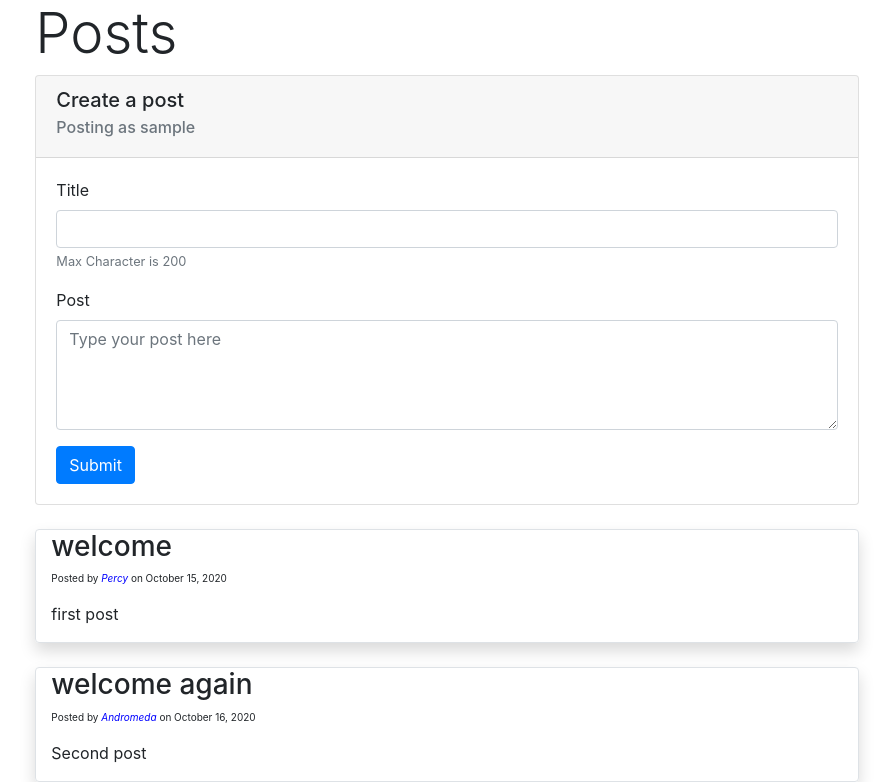
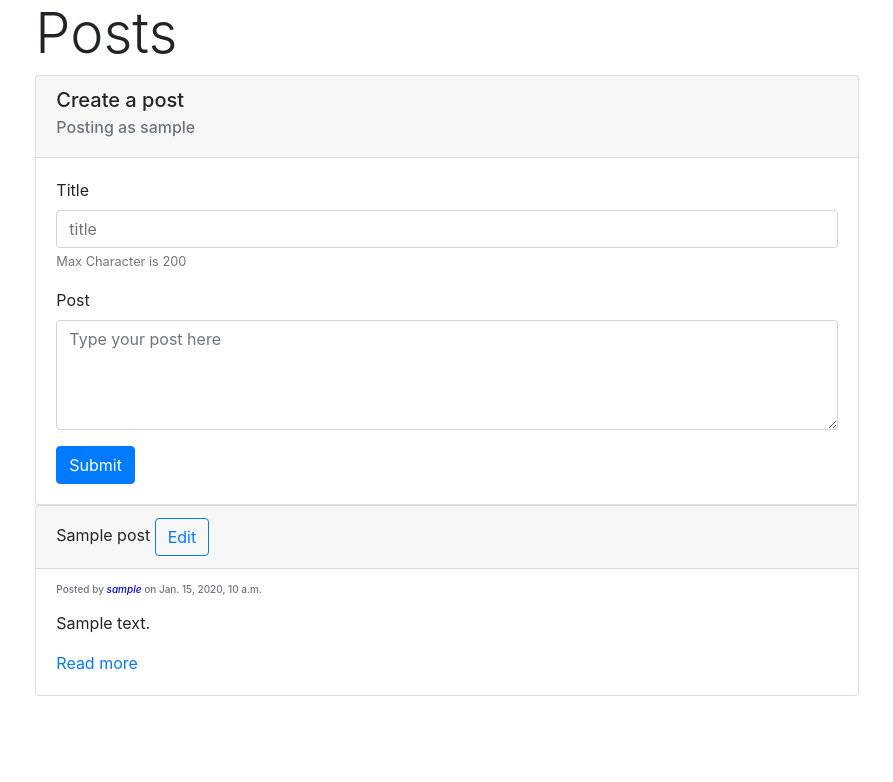
Before and after one commit to UdbhavU/StudentPortal, a Django app: page /forum/ in a window 1280 px wide. Shown: the part 56-838 px from the top of the page, without its empty margins (193-1086 px from the left). After the commit the page ends 752 px from the top, so only its background shows below. Run offline with Django 3.2, Linux system fonts and the light colour scheme; a user stored in the database is signed in; tables that the repository leaves empty hold one stand-in row (values such as "Sample post"); some libraries are stand-ins or nearby versions.

Commit message:
Added working query to display post

```diff
--- a/forum/templates/forum/forum.html
+++ b/forum/templates/forum/forum.html
@@ -1,21 +1,17 @@
 {% extends 'forum/base.html' %}
 {% block content %}
 <h2 class='display-4'>Posts</h2>
-
 <div class="card">
-    <!--tips: add .text-center,.text-right to the .card to change card text alignment-->
-    {% comment %} <img src="..." class="card-img-top" alt="..."> {% endcomment %}
     <div class="card-header">
         <h5 class="card-title">Create a post</h5>
         <h6 class="card-subtitle mb-2 text-muted">Posting as {{user}}</h6>
     </div>
     <div class="card-body">
-
         <form method="POST" action="{% url 'Create-Post'%}">
             {% csrf_token %}
             <div class="form-group">
                 <label for="post_title">Title</label>
-            <input type="text" class="form-control" name="post_title" id="post_title" aria-describedby="helpId" placeholder="">
+                <input type="text" class="form-control" name="post_title" id="post_title" aria-describedby="helpId" placeholder="title">
                 <small id="helpId" class="form-text text-muted">Max Character  is 200</small>
             </div>
             <div class="form-group">
@@ -24,16 +20,24 @@
             </div>
             <button type="submit" class="btn btn-primary">Submit</button>
         </form>
-        {% comment %} <a href="#" class="btn btn-primary">Card button</a> {% endcomment %}
+
     </div>
 </div>
 {% for post in posts %}
-<div class = 'container border rounded mt-4 shadow'>
-<h3>{{post.title}}</h3>
-<p style='font-size:10px'>Posted by <em style='color:blue'> {{post.author}}</em> on {{post.date_posted}}</p>
-<p>{{post.content}}</p>
+    <div class="card">
+    <!--tips: add .text-center,.text-right to the .card to change card text alignment-->
+        <div class="card-header">
+            {{post.post_title}}
+            {% if user == post.author%}
+                <a href={% url 'Edit-Post'%}><span style="position:left;"><button type="button" class="btn btn-outline-primary">Edit</button></span></a>
+            {% endif %}
         </div>
-
+        <div class="card-body">
+            <h6 class="card-subtitle mb-2 text-muted"><p style='font-size:10px'>Posted by <em style='color:blue'> {{post.author}}</em> on {{post.created}}</p></h6>
+            <p class="card-text">{{post.post_content}}</p>
+            <a href="#" class="card-link">Read more</a>
+        </div>
+     </div>
 {% endfor %}
 {% endblock content %}
 
--- a/forum/urls.py
+++ b/forum/urls.py
@@ -5,5 +5,6 @@ from . import views
 urlpatterns =[
     path('',views.home, name = 'Home'),
     path('forum/',views.forum, name = 'Forum-Home'),
-    path('create_post/', views.createPost, name = 'Create-Post')
+    path('create_post/', views.createPost, name = 'Create-Post'),
+    path('edit_post/', views.editPost, name = 'Edit-Post')
 ]
--- a/forum/views.py
+++ b/forum/views.py
@@ -11,19 +11,7 @@ from django.contrib.auth.models import User
 #when accessing from databse make sure that the content is a list
 ##todo: Access the database content and replace posts with the content from the database
 ##todo: Proper redirecting measures and a separate view for each post
-posts = [{
-     'author':'Percy',
-     'title':'welcome',
-     'content':'first post',
-     'date_posted':'October 15, 2020'
-    },
-    {
-     'author':'Andromeda',
-     'title':'welcome again',
-     'content':'Second post',
-     'date_posted':'October 16, 2020'
-    },
-    ]
+
 #Index/Home page page view
 def home(request):
     return render(request,'forum/home.html')
@@ -31,9 +19,11 @@ def home(request):
 #forum app view
 @user_authenticated
 def forum(request):
+    posts = Posts.objects.all()
     context = {
         'posts':posts
         }
+    print(context)
     return render(request,'forum/forum.html', context)
 ##---------------create_post-----------------##
 
@@ -45,4 +35,8 @@ def createPost(request):
         post_content = request.POST.get("post")
         post = Posts.objects.create(author=user,post_title = title, post_content = post_content )
         post.save()
+        forum(request)
     return redirect('Forum-Home')
+
+def editPost(request):
+    return render(request, 'forum/post.html')
--- a/requirements.txt
+++ b/requirements.txt
@@ -2,5 +2,6 @@ asgiref==3.2.10
 Django==3.1.2
 django-crispy-forms==1.9.2
 mysqlclient==2.0.1
+Pillow==8.0.1
 pytz==2020.1
 sqlparse==0.4.1
```
Lines whose indentation alone changed are shown as unchanged.
